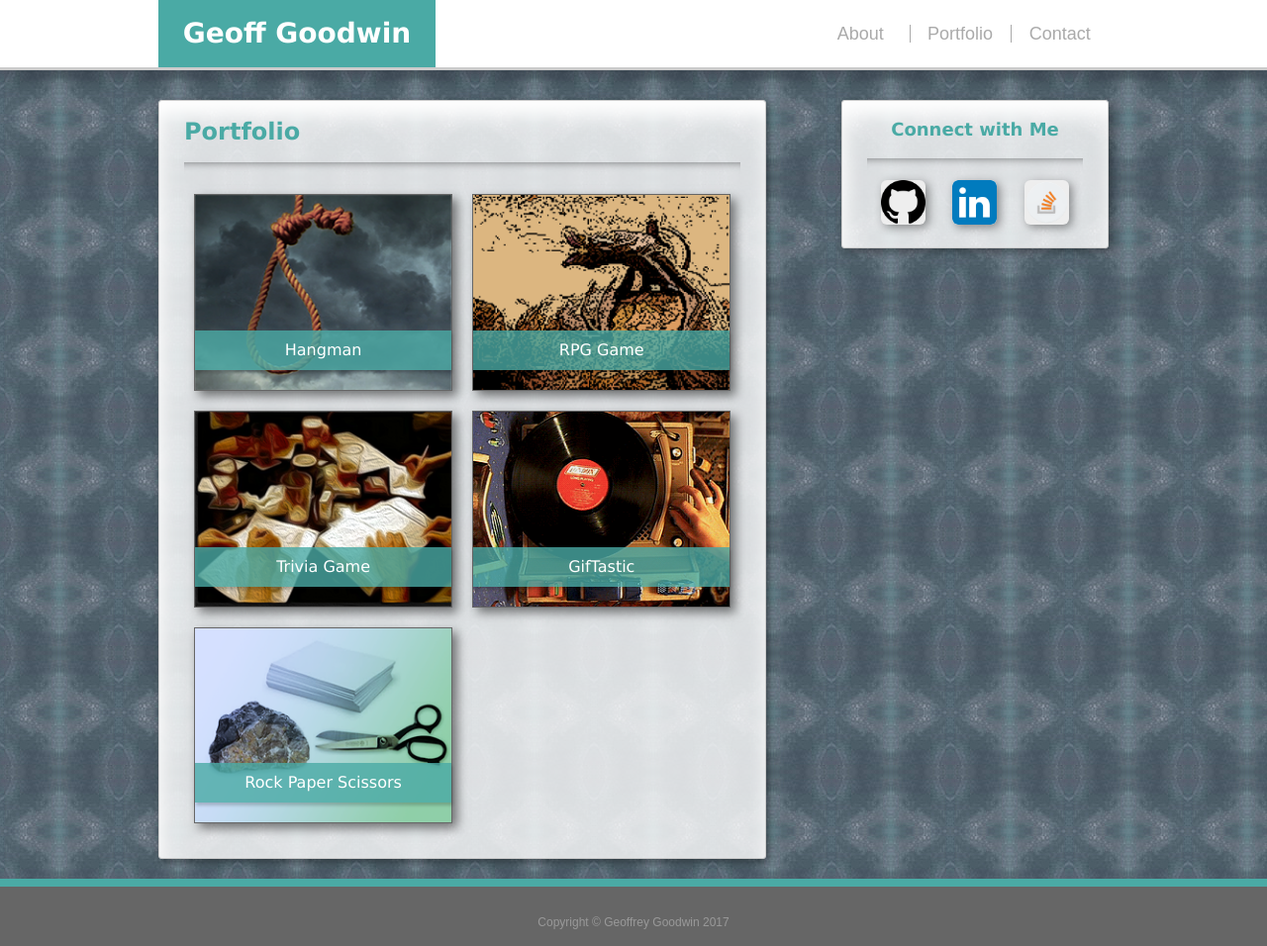
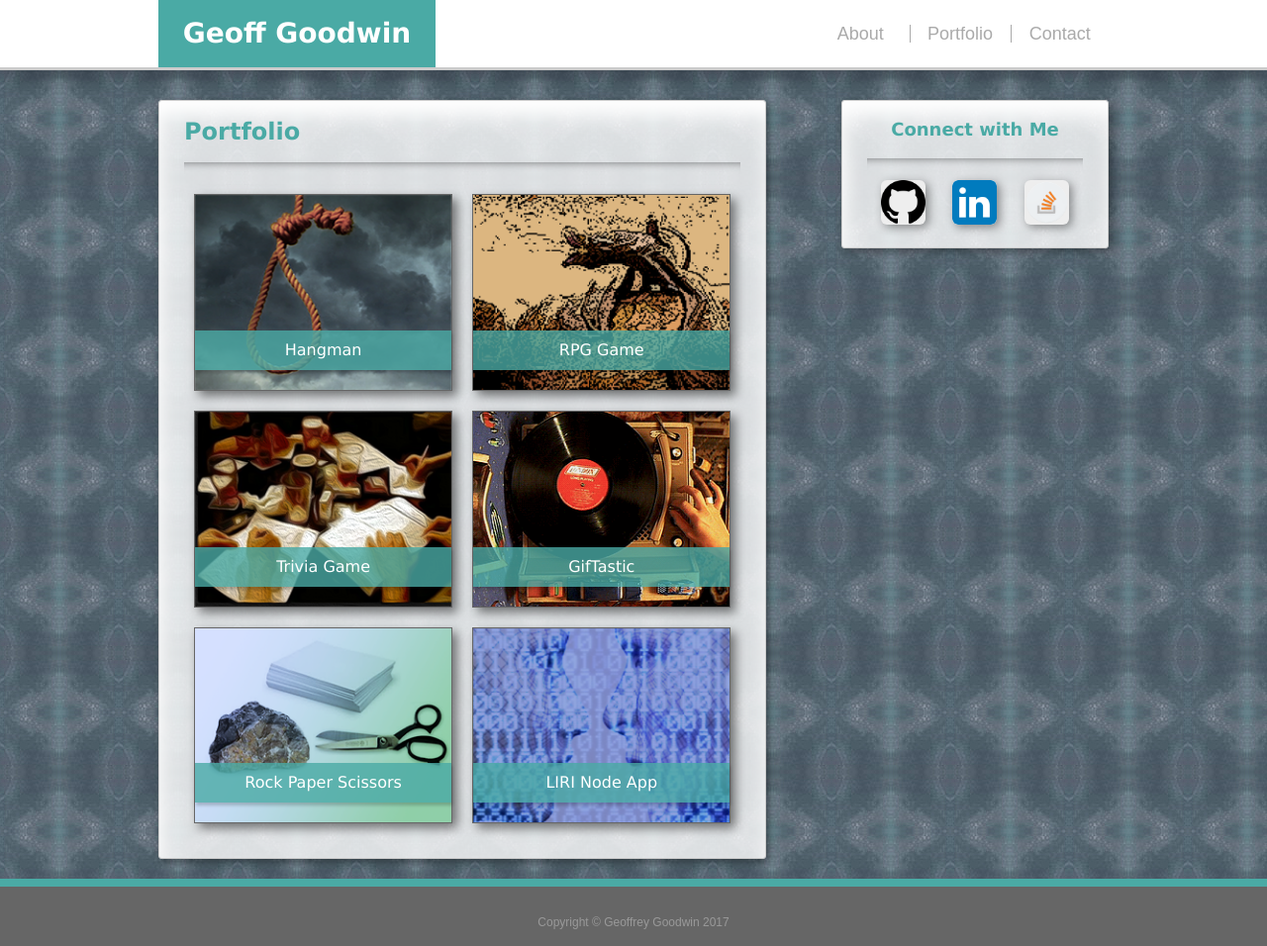
Before and after one commit to Geoff-Goodwin-Dev/Responsive-Portfolio, a plain HTML site: page portfolio.html in a window 1280 px wide. Shown: the whole page at 99% size. Drawn offline with Linux system fonts and the light colour scheme.

Commit message:
added link to LIRI Node App

```diff
--- a/portfolio.html
+++ b/portfolio.html
@@ -95,13 +95,25 @@
               </a>
             </div>
 
-            <!--PORTFOLIO ITEM #4 - Rock Paper Scissors-->
+            <!--PORTFOLIO ITEM #5 - Rock Paper Scissors-->
             <div class="folioItem">
               <a href="https://geoff-goodwin-dev.github.io/RPS-Multiplayer/">
                 <div class="folioImageContainer">
                   <img src="assets/images/folio5_rockpaperscissors.png" class="folioImage" alt="rock paper scissors">
                   <div class="folioCaption">
                     <h3>Rock Paper Scissors</h3>
+                  </div>
+                </div>
+              </a>
+            </div>
+
+            <!--PORTFOLIO ITEM #6 - LIRI Node App-->
+            <div class="folioItem">
+              <a href="https://github.com/Geoff-Goodwin-Dev/liri-node-app">
+                <div class="folioImageContainer">
+                  <img src="assets/images/folio6_liriApp.png" class="folioImage" alt="rock paper scissors">
+                  <div class="folioCaption">
+                    <h3>LIRI Node App</h3>
                   </div>
                 </div>
               </a>
```
Also changed, not shown: assets/images/folio6_liriApp.png (added).
